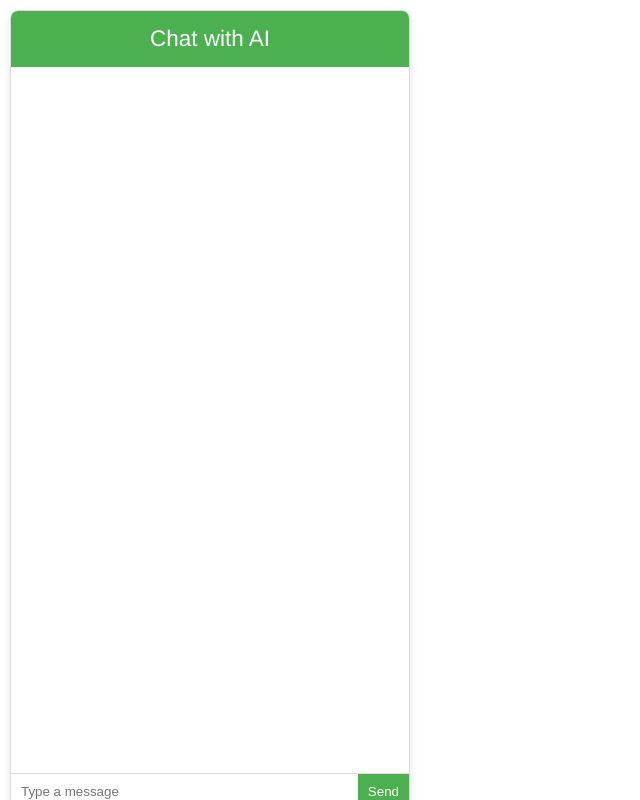
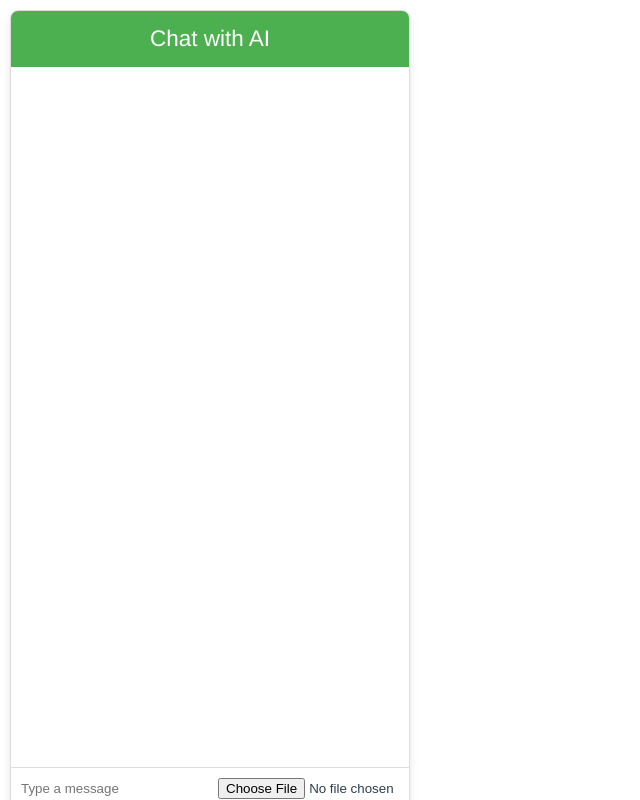
Before and after one commit to naik-deveshi/chatbott, a Vue app: page / in a window 1280 px wide. Shown: the whole page, without its empty margins (0-640 px from the left). Built offline with nearby package versions, Linux system fonts and the light colour scheme.

Commit message:
started working on image integration

```diff
--- a/src/components/Chat.vue
+++ b/src/components/Chat.vue
@@ -13,6 +13,7 @@
         </div>
         <div class="input-container">
             <input v-model="inputMessage" @keyup.enter="sendMessage" placeholder="Type a message" />
+            <input type="file" @change="uploadImage" />
             <button @click="isBotResponding ? stopBot() : sendMessage()">
                 {{ isBotResponding ? 'Stop' : 'Send' }}
             </button>
@@ -25,6 +26,7 @@ import { ref, onMounted, nextTick } from 'vue';
 import { marked } from 'marked';
 import hljs from 'highlight.js';
 import 'highlight.js/styles/default.css';
+import axios from 'axios';
 
 interface Message {
     id: string;
@@ -90,6 +92,40 @@ const sendMessage = async () => {
     };
 
     inputMessage.value = '';
+};
+
+const uploadImage = async (event: Event) => {
+    const fileInput = event.target as HTMLInputElement;
+    const file = fileInput.files ? fileInput.files[0] : null;
+
+    if (!file) return;
+
+    const formData = new FormData();
+    formData.append('image', file);
+
+    try {
+        isLoading.value = true;
+        const response = await axios.post('http://localhost:5000/api/analyze-image', formData, {
+            headers: {
+                'Content-Type': 'multipart/form-data',
+            },
+        });
+
+        messages.value.push({
+            id: Date.now().toString(),
+            sender: 'Bot',
+            text: `Image analysis result: ${JSON.stringify(response.data, null, 2)}`
+        });
+        isLoading.value = false;
+    } catch (error) {
+        console.error('Error uploading image:', error);
+        messages.value.push({
+            id: Date.now().toString(),
+            sender: 'Bot',
+            text: `Error uploading image: ${error.message}`
+        });
+        isLoading.value = false;
+    }
 };
 
 const stopBot = () => {
@@ -160,10 +196,6 @@ onMounted(() => {
     background-color: #f1f1f1;
     align-self: flex-start;
 }
-.message-content {
-    white-space: pre-wrap;
-}
-
 .message-content pre {
     background: #f5f5f5;
     padding: 10px;
```
